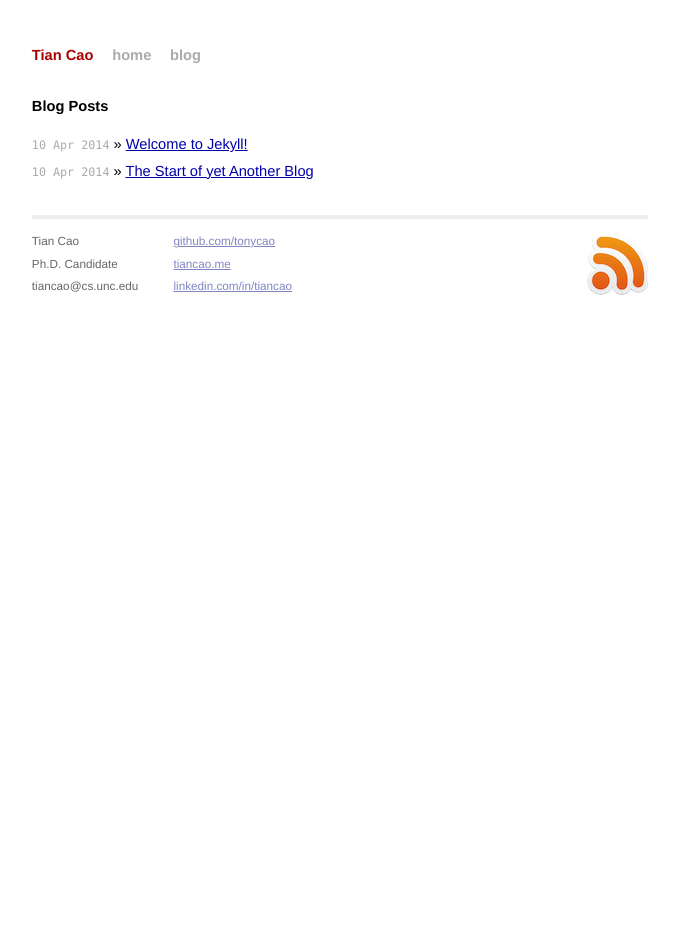
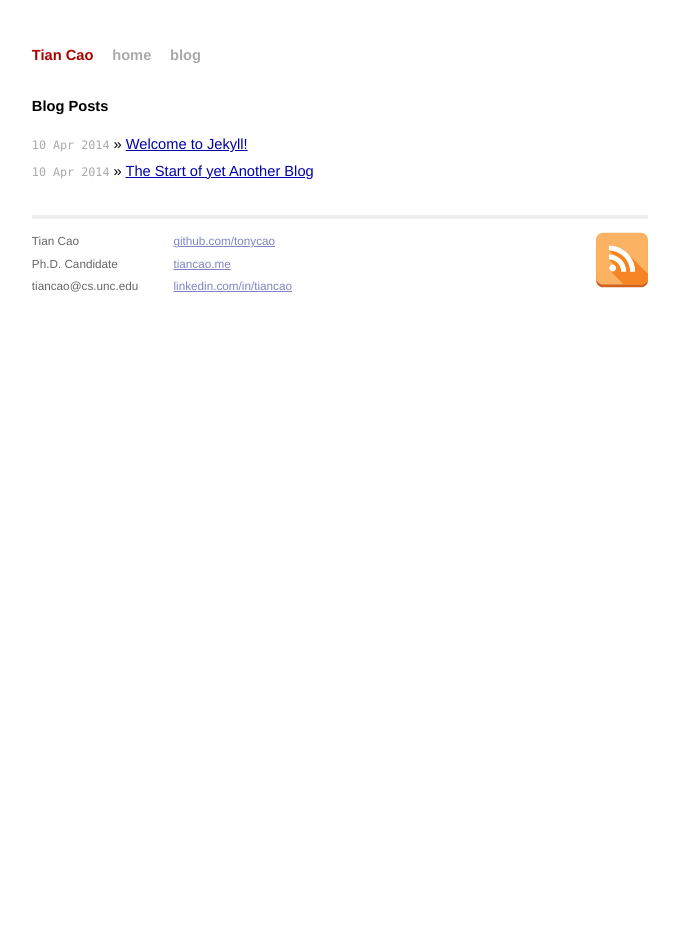
Before and after one commit to tonycao/blog, a Jekyll site: the page built from index.html, in a window 1280 px wide. Shown: the whole page, without its empty margins (300-979 px from the left). Built offline with Jekyll 4.4.1, drawn with Linux system fonts in a browser that asks for light colours; Markdown is read by kramdown in place of the engine named in the settings.

Commit message:
minor update

```diff
--- a/_layouts/default.html
+++ b/_layouts/default.html
@@ -44,7 +44,7 @@
     </div>
     <div class="rss">
       <a href="http://feeds.feedburner.com/TianCao">
-        <img src="{{ site.url }}/images/rss.png" alt="Subscribe to RSS Feed" />
+        <img src="{{ site.url }}/images/rss2.svg" width="56px" alt="Subscribe to RSS Feed" />
       </a>
     </div>
   </div>
```
